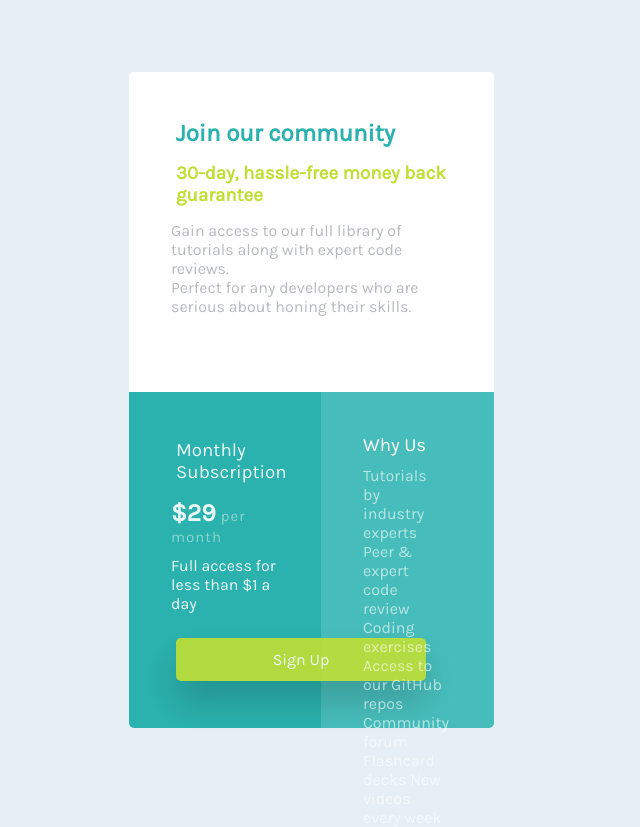
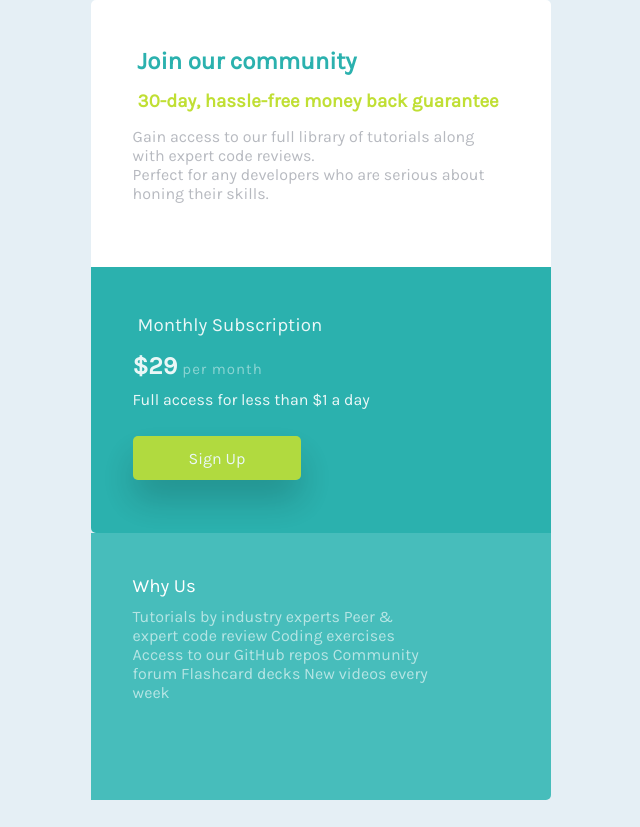
Before and after one commit to Ninjas-T/Single-price-grid-component-Shams, a plain HTML site: page index.html in a window 768 px wide. Shown: the whole page, without its empty margins (63-703 px from the left). After the commit the page ends 800 px from the top, so only its background shows below. Drawn offline with Linux system fonts and the light colour scheme.

Commit message:
added media queries for different devices such as mobile, tablet & laptop relates #4

```diff
--- a/style.css
+++ b/style.css
@@ -70,10 +70,9 @@ section:nth-child(2) h3, p, a {
 
 section:nth-child(2) a {
     text-decoration: none;
-    padding: 12px;
+    padding: 0.8rem 5.5rem;
+    margin: 10px;
     background-color: hsl(71, 73%, 54%);
-    display: inline-block;
-    width: 250px;
     text-align: center;
     border-radius: 5px;
     box-shadow: 0px 20px 35px rgba(0, 0, 0, 0.2);
@@ -92,6 +91,9 @@ section:nth-child(2) p .month {
     letter-spacing: 1px;
 }
 
+section:nth-child(2) .access{
+    margin-bottom: 2.5rem;
+}
 /*SECOND SECTION STYLE ENDS*/
 
 /*THIRD SECTION STYLE STARTS*/
@@ -115,7 +117,53 @@ section:nth-child(3) p {
     opacity: 0.6;
     width: 75%;
 }
-
 /*THIRD SECTION STYLE ENDS*/
 
 /*MEDIA QUERIES*/
+/* laptop */
+@media (min-width: 992px) and (max-width: 1199px){
+    main {
+        width: 70%;
+    }
+    section:nth-child(2) a {
+        padding: 0.8rem 3.5rem;
+    }
+}
+
+/*tablet*/
+@media (min-width: 767px) and (max-width: 991px){
+    main {
+        width: 60%;
+    }
+
+    section:nth-child(2) a {
+        padding: 0.8rem 3.5rem;
+    }
+}
+/* mobile */
+@media (max-width: 768px){
+    body {
+        display: flex;
+        justify-content: center;
+        align-items: center;
+    }
+
+    main {
+        height: 100%;
+        display: flex;
+        flex-wrap: nowrap;
+        flex-direction: column;
+    }
+
+    section:nth-child(1),
+    section:nth-child(2),
+    section:nth-child(3){
+        width: 100%;
+        height: 50vh;
+    }
+
+
+    section:nth-child(2) a {
+        padding: 0.8rem 3.5rem;
+    }
+}
```
